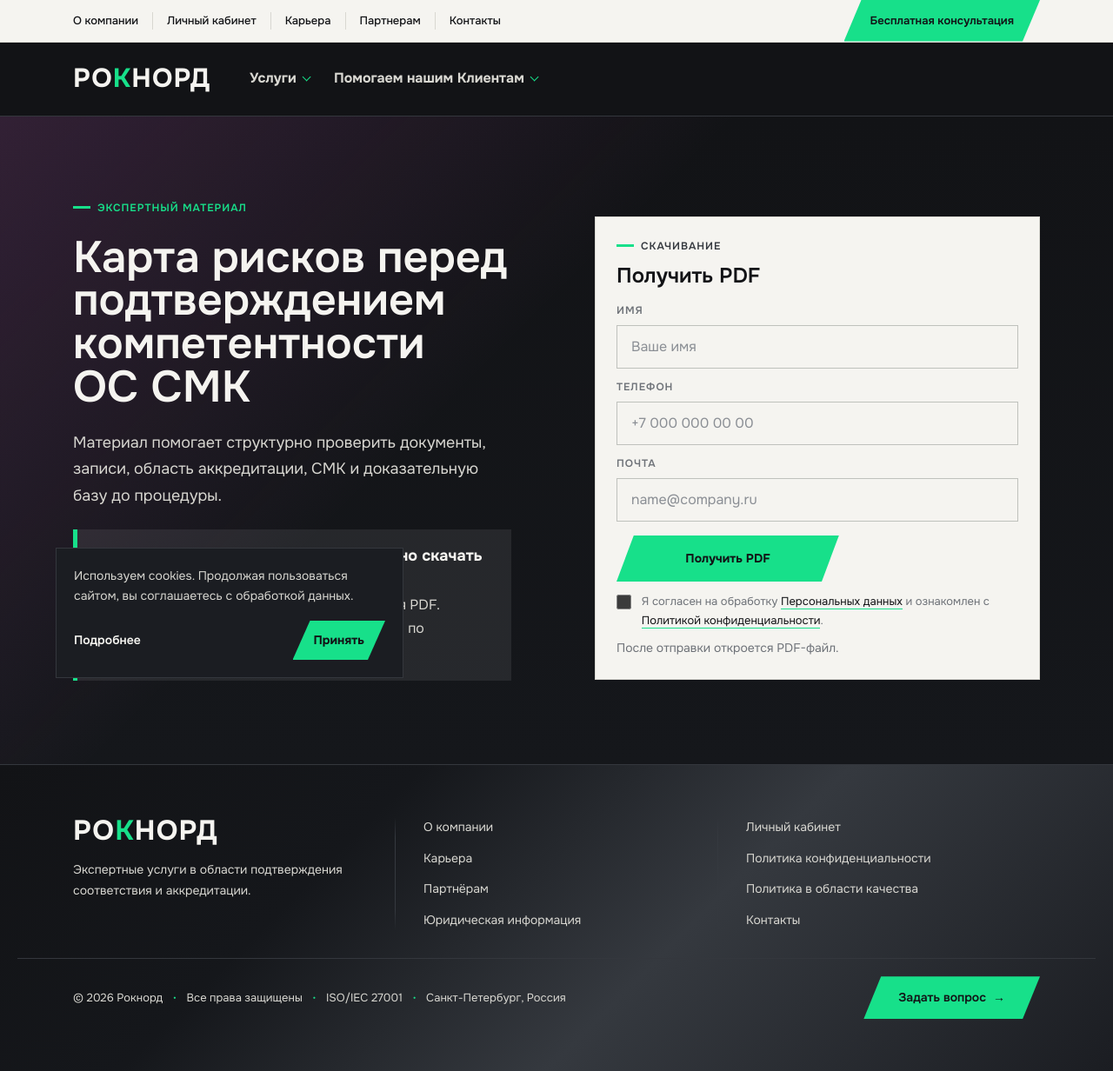
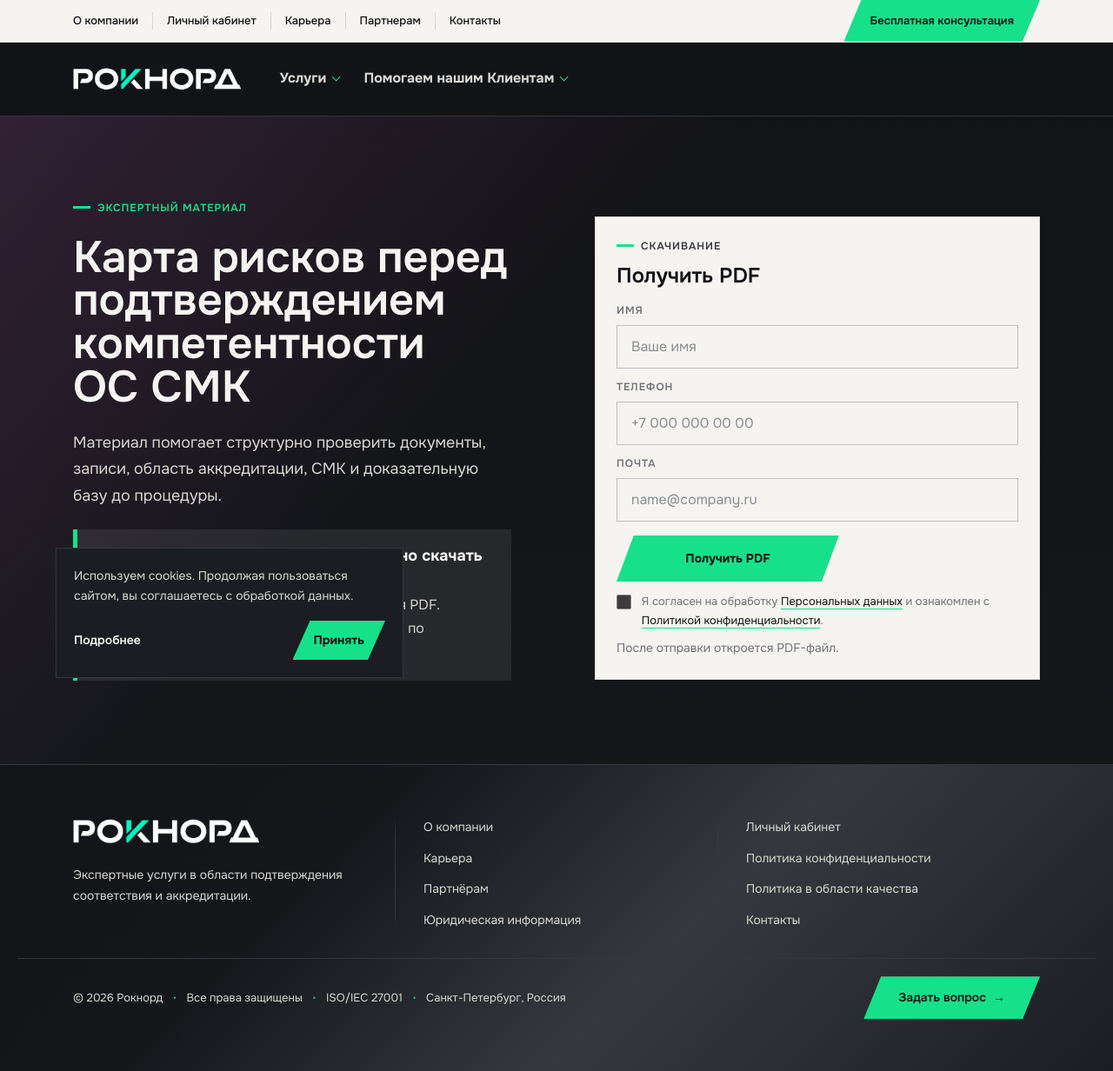
Before and after one commit to OptimaBiz/roknord-site, an Astro site: page /materials/karta-riskov-pk-os-smk-2026 in a window 1280 px wide. Shown: the whole page at 87% size. Built offline with nearby package versions, Linux system fonts and the light colour scheme; Astro itself is replaced by a stand-in of ours.

```diff
--- a/src/components/FaqSection.astro
+++ b/src/components/FaqSection.astro
@@ -29,11 +29,6 @@ const faq = [
     question: "Что я как Клиент получаю?",
     answer:
       "Вы получаете поддержку независимых специалистов по аккредитации. Состав работ и результат определяются вашей задачей.",
-  },
-  {
-    question: "Можно ли обещать исход процедуры?",
-    answer:
-      "Рокнорд не может повлиять на исход процедуры и не подменяет официальную оценку. Мы помогаем подготовить вашу организацию к проверке в логике ФСА.",
   },
 ];
 ---
--- a/src/components/Footer.astro
+++ b/src/components/Footer.astro
@@ -2,7 +2,14 @@
   <div class="footer__inner page-container">
     <div class="footer__col footer__col--brand">
       <a class="footer__logo-link" href="/#contact" aria-label="Рокнорд, к форме связи">
-        <span class="footer__wordmark" aria-hidden="true">РО<span>К</span>НОРД</span>
+        <img
+          class="footer__logo"
+          src="/images/brand/roknord-logo-transparent.png"
+          width="2508"
+          height="627"
+          alt="Рокнорд"
+          decoding="async"
+        />
       </a>
       <p class="footer__tagline">Экспертные услуги в области подтверждения соответствия и аккредитации.</p>
     </div>
@@ -96,18 +103,11 @@
     display: inline-block;
   }
 
-  .footer__wordmark {
+  .footer__logo {
     display: inline-block;
-    color: var(--lrqa-white);
-    font-family: var(--font-family-heading);
-    font-size: 2rem;
-    font-weight: var(--font-weight-bold);
-    letter-spacing: 0.035em;
-    line-height: 1;
-  }
-
-  .footer__wordmark span {
-    color: var(--lrqa-mint);
+    width: auto;
+    height: 2rem;
+    object-fit: contain;
   }
 
   .footer__tagline {
--- a/src/components/Header.astro
+++ b/src/components/Header.astro
@@ -61,7 +61,14 @@ const sectionLinks = [
   <div class="header__inner header-inner page-container">
     <div class="header-primary">
       <a class="brand" href="/" aria-label="Рокнорд, на главную страницу">
-        <span class="brand-wordmark" aria-hidden="true">РО<span>К</span>НОРД</span>
+        <img
+          class="brand-logo"
+          src="/images/brand/roknord-logo-transparent.png"
+          width="2508"
+          height="627"
+          alt="Рокнорд"
+          decoding="async"
+        />
       </a>
 
       <nav class="site-nav" aria-label="Основная навигация">
--- a/src/styles/header.css
+++ b/src/styles/header.css
@@ -248,18 +248,11 @@
   overflow: visible;
 }
 
-.brand-wordmark {
-  color: var(--lrqa-white);
-  font-family: var(--font-family-heading);
-  font-size: 1.9rem;
-  font-weight: var(--font-weight-bold);
-  letter-spacing: 0.035em;
-  line-height: 1;
-  white-space: nowrap;
-}
-
-.brand-wordmark span {
-  color: var(--lrqa-mint);
+.brand-logo {
+  display: block;
+  width: auto;
+  height: 1.8rem;
+  object-fit: contain;
 }
 
 .site-nav {
--- a/src/styles/responsive.css
+++ b/src/styles/responsive.css
@@ -416,8 +416,8 @@
     height: 1.5rem;
   }
 
-  .brand-wordmark {
-    font-size: 1.7rem;
+  .brand-logo {
+    height: 1.7rem;
   }
 
   .site-nav {
```
